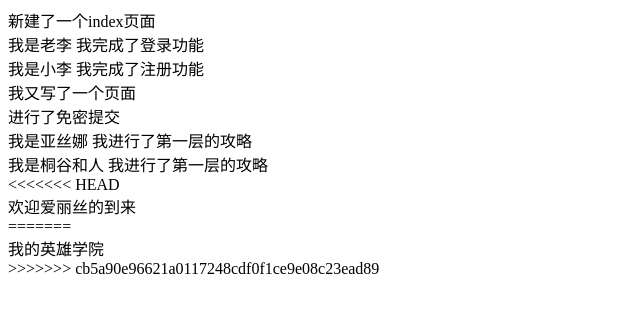
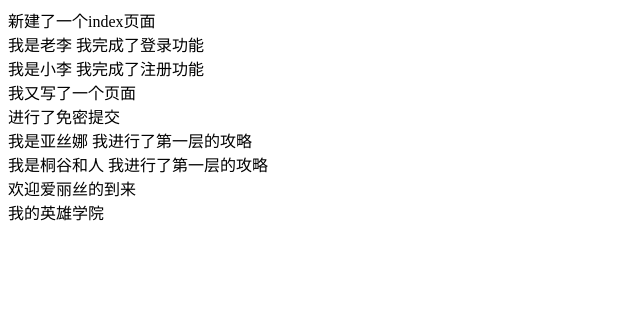
Before and after one commit to sAoKirtio/myfirst, a plain HTML site: page index.html in a window 1280 px wide. Shown: the whole page, without its empty margins (0-640 px from the left). Drawn offline with Linux system fonts and the light colour scheme.

Commit message:
啥玩应

```diff
--- a/index.html
+++ b/index.html
@@ -15,11 +15,8 @@
     <div>进行了免密提交</div>
     <div>我是亚丝娜 我进行了第一层的攻略</div>
     <div>我是桐谷和人 我进行了第一层的攻略</div>
-<<<<<<< HEAD
     <div>欢迎爱丽丝的到来</div>
-=======
     <div>我的英雄学院</div>
->>>>>>> cb5a90e96621a0117248cdf0f1ce9e08c23ead89
     <!--
         git remote  查看所有的仓库别名(变量) 存储着仓库地址
 
```
